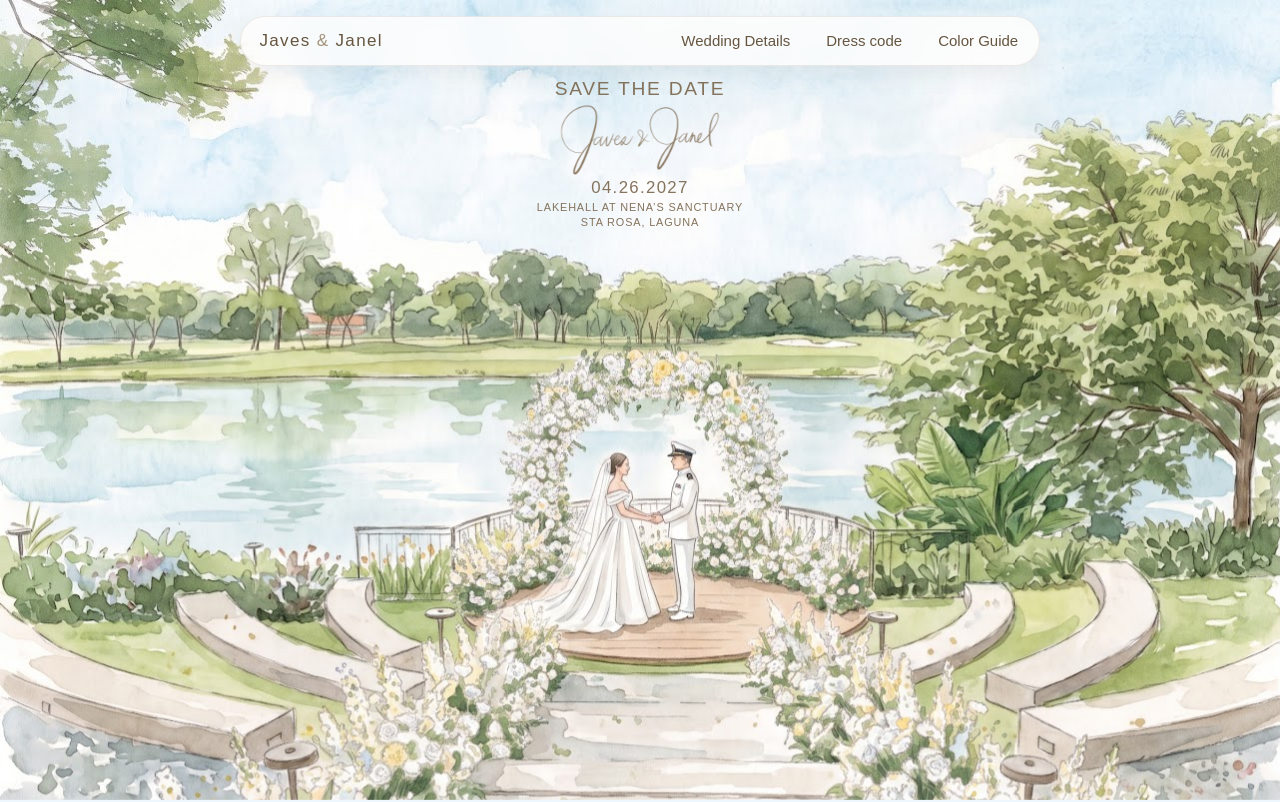
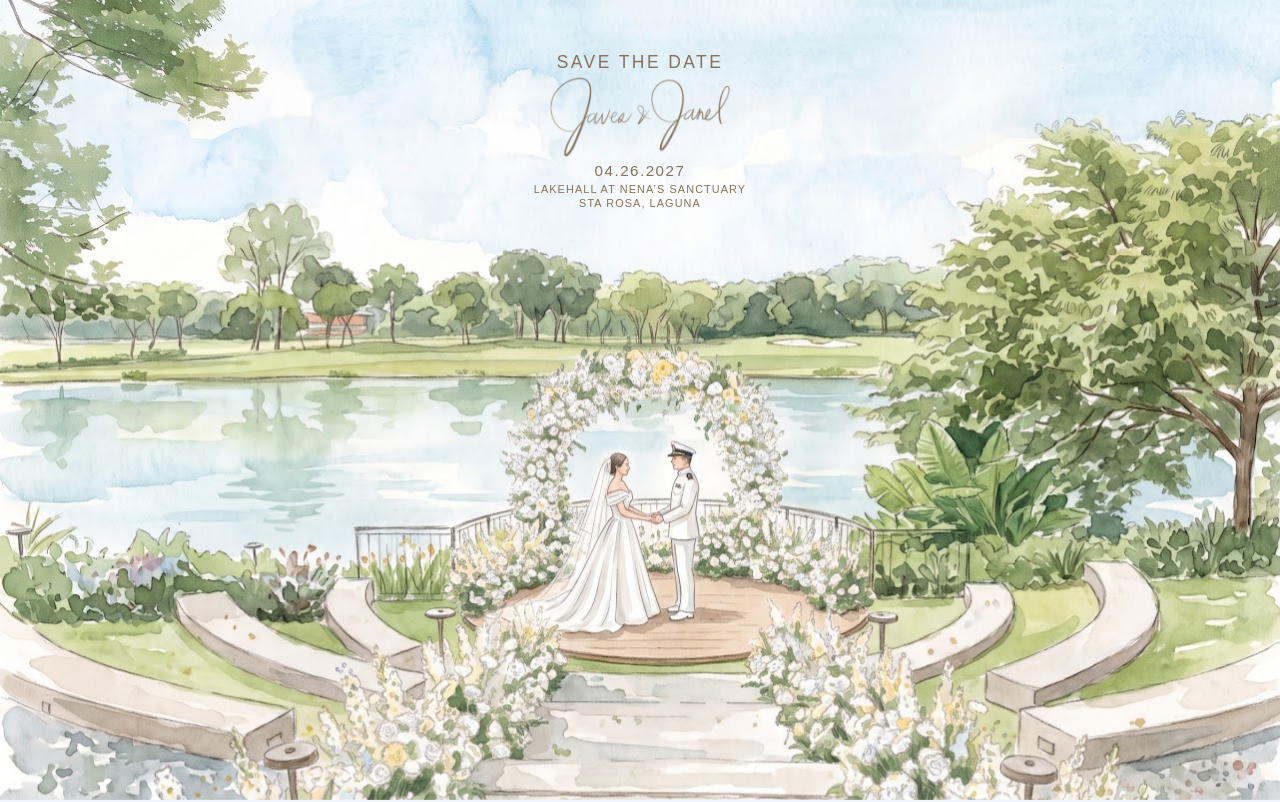
Before and after one commit to ZoeHatdog/WeddingWebsite, a Next.js app: page / in a window 1280 px wide. Shown: the top 802 px of the page. Built offline with nearby package versions, Linux system fonts and the light colour scheme; no server answers; a web font is replaced by a local one.

Commit message:
Final push

```diff
--- a/app/globals.css
+++ b/app/globals.css
@@ -234,83 +234,68 @@ a { color: inherit; }
   padding: 0 0 clamp(var(--space-sm), 4svh, var(--space-xl));
 }
 
-/* Sized off viewport height so the block stays in the sky above the tree line (~40% down). */
+/* Sky band: the painting is 1282×957, top-aligned cover. The trees begin at
+   source y=270, so that line lands at max(270/1282 of the width, 270/957 of the height).
+   The lockup is centered inside it and sized from that height, so every line
+   stays between the top edge and the trees. */
+.hero__sky {
+  --tree: 270;
+  flex-shrink: 0;
+  box-sizing: border-box;
+  display: flex;
+  align-items: center;
+  justify-content: center;
+  width: 100%;
+  height: min(
+    100svh,
+    max(
+      calc(var(--tree) / 1282 * 100vw),
+      calc(var(--tree) / 957 * 100svh)
+    )
+  );
+  padding-top: calc(env(safe-area-inset-top, 0px) + clamp(0.7rem, 2svh, 1.15rem));
+  padding-bottom: clamp(0.85rem, 2.6svh, 1.45rem);
+  padding-left: max(var(--space-sm), env(safe-area-inset-left, 0px));
+  padding-right: max(var(--space-sm), env(safe-area-inset-right, 0px));
+  container-type: size;
+}
+
 .hero__text {
   display: grid;
   justify-items: center;
-  margin-top: clamp(var(--space-2xs), 2svh, var(--space-lg));
-  padding-inline: var(--space-sm);
+  align-content: center;
+  width: min(100%, 34rem);
+  max-height: 100%;
+  margin: 0;
   text-align: center;
   color: var(--color-ink);
 }
-@media (min-width: 54rem) {
-  .hero__text { margin-top: clamp(0.75rem, 1.6svh, 1.35rem); }
-}
-
-/* The sky is only the top of the painting. Shrink the date block before it reaches the trees. */
-@media (max-height: 900px) {
-  .hero__names { width: min(64vw, 18svh, 20rem); }
-  .hero__date { font-size: clamp(0.9rem, 1.9svh, 1.25rem); }
-  .hero__venue { font-size: clamp(0.65rem, 1.15svh, 0.82rem); }
-}
-@media (max-height: 760px) {
-  .hero__text { margin-top: 0.5rem; }
-  .hero__names { width: min(56vw, 15svh, 16rem); margin-top: 0.35rem; }
-  .hero__when { margin-top: 0.25rem; }
-  .hero__date { font-size: 0.95rem; }
-  .hero__venue { margin-top: 0.15rem; font-size: 0.68rem; line-height: 1.25; }
-}
-@media (max-height: 680px) {
-  .nav { margin-top: 0.35rem; }
-  .hero__text { margin-top: 0.25rem; }
-  .hero__kicker { font-size: 0.72rem; }
-  .hero__names { width: min(42vw, 10svh, 11rem); margin-top: 0.15rem; }
-  .hero__when { margin-top: 0.1rem; }
-  .hero__date { font-size: 0.78rem; }
-  .hero__venue { margin-top: 0.08rem; font-size: 0.58rem; line-height: 1.15; }
-}
-
-/* A tall phone shows the whole painting, so the sky band is short. */
-@media (max-width: 53.99rem) {
-  .nav { margin-top: 0.4rem; }
-  .hero__text { margin-top: 0.15rem; }
-  .hero__kicker { font-size: 0.75rem; }
-  .hero__names { width: min(50vw, 11svh); margin-top: 0.1rem; }
-  .hero__when { margin-top: 0.1rem; }
-  .hero__date { font-size: 0.9rem; }
-  .hero__venue { margin-top: 0.08rem; font-size: 0.6rem; line-height: 1.15; letter-spacing: 0.05em; }
-}
-@media (max-width: 53.99rem) and (max-height: 700px) {
-  .hero__names { width: min(48vw, 11svh); }
-  .hero__date { font-size: 0.9rem; }
-  .hero__venue { font-size: 0.6rem; }
-}
 
 .hero__kicker {
-  font-size: clamp(0.95rem, 2.4svh, 1.6rem);
-  letter-spacing: 0.09em;
+  font-size: clamp(0.78rem, 7.5cqh, 1.15rem);
+  letter-spacing: 0.14em;
   line-height: 1;
 }
 
 .hero__names {
-  width: min(68vw, 22rem, 20svh);
-  margin-top: 0.8svh;
+  width: min(100%, 24rem, 78cqh);
+  margin-top: clamp(0.2rem, 2cqh, 0.5rem);
 }
 
-.hero__when { margin-top: 0.5svh; }
+.hero__when { margin-top: clamp(0.25rem, 2.2cqh, 0.6rem); }
 
 .hero__date {
   margin-top: 0;
-  font-size: clamp(0.95rem, 2.1svh, 1.45rem);
-  letter-spacing: 0.08em;
+  font-size: clamp(0.85rem, 6.5cqh, 1.25rem);
+  letter-spacing: 0.1em;
   line-height: 1;
   font-variant-numeric: lining-nums;
 }
 
 .hero__venue {
-  margin-top: 0.35svh;
-  font-size: clamp(0.68rem, 1.25svh, 0.9rem);
-  letter-spacing: 0.08em;
+  margin-top: clamp(0.2rem, 1.6cqh, 0.45rem);
+  font-size: clamp(0.68rem, 4.2cqh, 0.88rem);
+  letter-spacing: 0.1em;
   line-height: 1.35;
 }
 
--- a/app/page.tsx
+++ b/app/page.tsx
@@ -26,9 +26,10 @@ export default function Home() {
 
       <a className="skip" href="#the-day">Skip to the details</a>
 
-      <SiteNav />
+     {/*   <SiteNav /> */}
 
       <header className="hero" id="top">
+        <div className="hero__sky">
           <div className="hero__text">
             <p className="hero__kicker caps reveal" style={stagger(0)}>Save the date</p>
             <h1 className="hero__names reveal" style={stagger(1)}>
@@ -41,6 +42,7 @@ export default function Home() {
               <p className="hero__venue caps reveal" style={stagger(3)}>
                 Lakehall at Nena’s Sanctuary<br />Sta Rosa, Laguna
               </p>
+            </div>
           </div>
         </div>
     {/* <p className="hero__banner caps">Formal invitation to follow</p>
```
Lines whose indentation alone changed are shown as unchanged.
